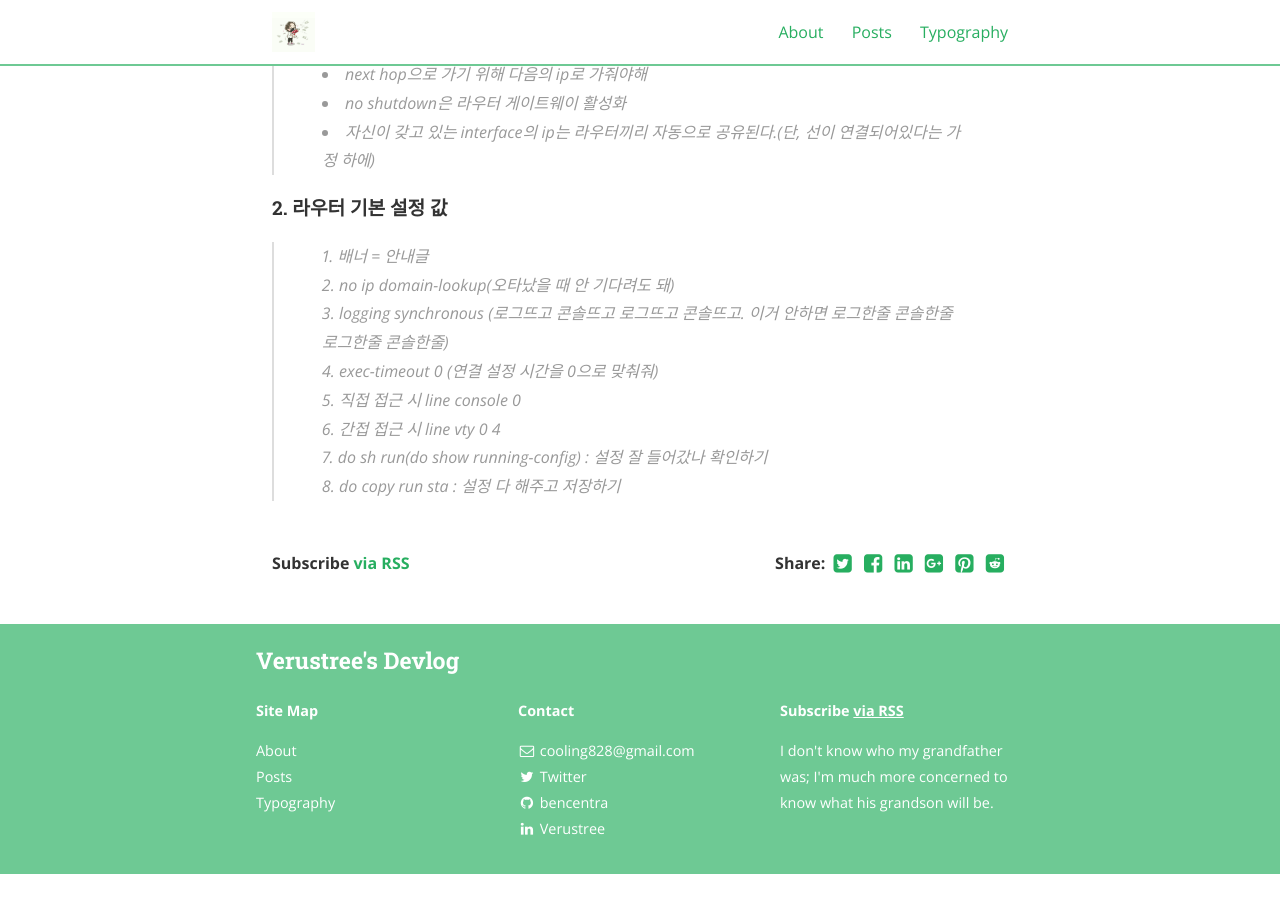
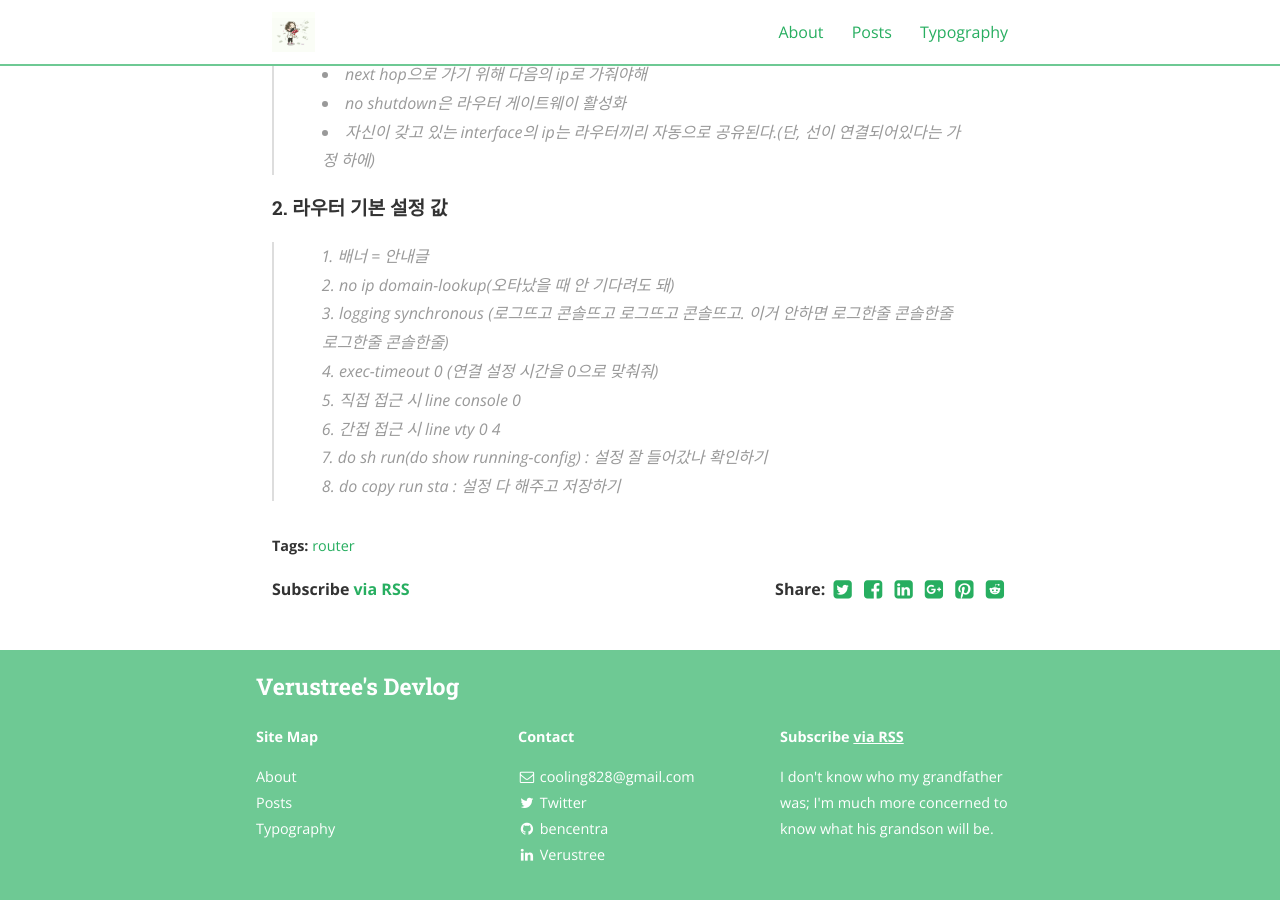
Before and after one commit to verustree/verustree.github.io, a Jekyll site: the page built from _posts/2020-03-12-TIL.md, in a window 1280 px wide and 900 px high, scrolled down 937 px. Built offline with Jekyll 4.4.1, drawn with Linux system fonts in a browser that asks for light colours; nearby versions of some CDN libraries; before the commit the page ends 1811 px from its top, so only the background shows below that.

Commit message:
Update 2020-03-12-TIL.md
tag spelling 수정

```diff
--- a/_posts/2020-03-12-TIL.md
+++ b/_posts/2020-03-12-TIL.md
@@ -4,7 +4,7 @@ title:  "200312_TIL"
 date:   2020-03-12
 author: Verustree
 categories: TIL
-Tags: router
+tags: router
 ---
 
 <h3>3월 12일에 공부한 내용 </h3>
```
